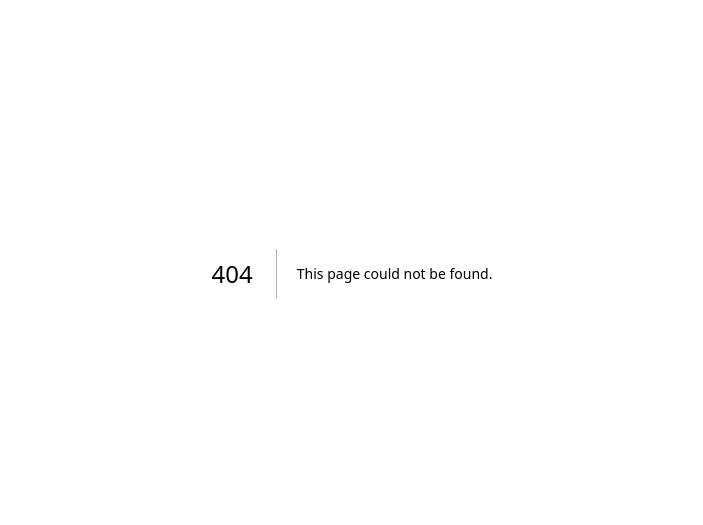
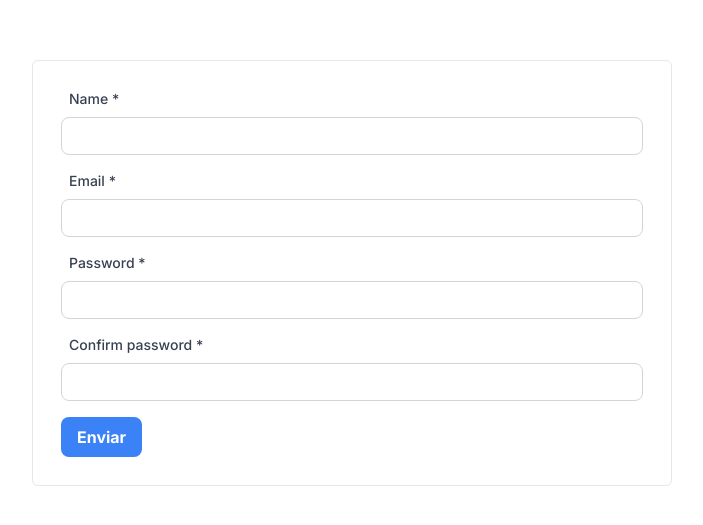
Before and after one commit to juanse1080/weather-watch, a Next.js app: page /register in a window 1280 px wide. Before the commit this address had no page. Shown: the part 127-652 px from the top of the page, without its empty margins (288-991 px from the left). Built offline with nearby package versions, Linux system fonts and the light colour scheme.

Commit message:
feat(front): add register form

```diff
--- a/package.json
+++ b/package.json
@@ -13,12 +13,17 @@
     "seed": "ts-node -r dotenv/config --compiler-options {\"module\":\"CommonJS\"} prisma/seed.ts"
   },
   "dependencies": {
+    "@hookform/resolvers": "^3.3.4",
     "@prisma/client": "^5.12.1",
+    "axios": "^1.6.8",
     "bcryptjs": "^2.4.3",
+    "clsx": "^2.1.0",
     "jsonwebtoken": "^9.0.2",
     "next": "14.1.4",
     "react": "^18",
     "react-dom": "^18",
+    "react-hook-form": "^7.51.2",
+    "tailwind-merge": "^2.2.2",
     "zod": "^3.22.4"
   },
   "devDependencies": {
--- a/src/app/globals.css
+++ b/src/app/globals.css
@@ -18,12 +18,7 @@
 
 body {
   color: rgb(var(--foreground-rgb));
-  background: linear-gradient(
-      to bottom,
-      transparent,
-      rgb(var(--background-end-rgb))
-    )
-    rgb(var(--background-start-rgb));
+
 }
 
 @layer utilities {
--- a/src/app/layout.tsx
+++ b/src/app/layout.tsx
@@ -16,7 +16,11 @@ export default function RootLayout({
 }>) {
   return (
     <html lang="en">
-      <body className={inter.className}>{children}</body>
+      <body className={inter.className}>
+        <div className="h-screen w-screen	max-w-screen max-h-screen bg-white">
+          {children}
+        </div>
+      </body>
     </html>
   )
 }
--- /dev/null
+++ b/src/app/register/layout.tsx
@@ -0,0 +1,11 @@
+import { PropsWithChildren } from 'react'
+
+export default function RegisterLayout({
+  children,
+}: Readonly<PropsWithChildren>) {
+  return (
+    <div className="w-full h-full flex justify-center items-center">
+      <div className="w-1/2 rounded-md border h-min p-3">{children}</div>
+    </div>
+  )
+}
--- /dev/null
+++ b/src/app/register/page.tsx
@@ -0,0 +1,94 @@
+'use client'
+
+import { Button, Input } from '@/components/atoms'
+import useLazyFetch from '@/hooks/useLazyFetch'
+import { registerSchema, registerSchemaType } from '@/schemas/register'
+import { transformZodIssuesToBasicObject } from '@/utils/errors'
+import { zodResolver } from '@hookform/resolvers/zod'
+import { AxiosError } from 'axios'
+import { useForm } from 'react-hook-form'
+import { ZodIssue } from 'zod'
+
+const defaultValues: Partial<registerSchemaType> = {
+  name: '',
+  email: '',
+  password: '',
+  confirmPassword: '',
+}
+
+export default function RegisterPage() {
+  const onError = (
+    error: AxiosError<{
+      errors: Partial<Record<keyof registerSchemaType, ZodIssue[]>>
+    }>,
+  ) => {
+    if (error.response?.status === 400 && error.response?.data?.errors) {
+      const errors = transformZodIssuesToBasicObject<registerSchemaType>(
+        error.response?.data?.errors,
+      )
+
+      Object.entries(errors).forEach(([field, error]) => {
+        setError(field as keyof registerSchemaType, error)
+      })
+    }
+  }
+
+  const { fetchData, loading } = useLazyFetch<any, registerSchemaType>(
+    'register',
+    onError,
+  )
+
+  const onSubmit = async (data: registerSchemaType) => {
+    await fetchData({ data, method: 'POST' })
+  }
+
+  const {
+    register,
+    setError,
+    handleSubmit,
+    formState: { errors },
+  } = useForm<registerSchemaType>({
+    defaultValues,
+    resolver: zodResolver(registerSchema),
+  })
+
+  return (
+    <form
+      className="flex flex-col gap-4 p-4"
+      onSubmit={handleSubmit(onSubmit)}
+      noValidate
+    >
+      <Input
+        required
+        label="Name"
+        error={!!errors.name}
+        helperText={errors?.name?.message}
+        {...register('name')}
+      />
+      <Input
+        required
+        label="Email"
+        error={!!errors.email}
+        helperText={errors?.email?.message}
+        {...register('email')}
+      />
+      <Input
+        required
+        label="Password"
+        error={!!errors.password}
+        helperText={errors?.password?.message}
+        {...register('password')}
+      />
+      <Input
+        required
+        label="Confirm password"
+        error={!!errors.confirmPassword}
+        helperText={errors?.confirmPassword?.message}
+        {...register('confirmPassword')}
+      />
+      <Button type="submit" loading={loading}>
+        Enviar
+      </Button>
+    </form>
+  )
+}
--- /dev/null
+++ b/src/schemas/register.ts
@@ -0,0 +1,15 @@
+import { z } from 'zod'
+
+export const registerSchema = z
+  .object({
+    name: z.string().min(1),
+    email: z.string().min(1).email(),
+    password: z.string().min(1),
+    confirmPassword: z.string().min(1),
+  })
+  .refine((data) => data.password === data.confirmPassword, {
+    message: "Passwords don't match",
+    path: ['confirmPassword'],
+  })
+
+export type registerSchemaType = z.infer<typeof registerSchema>
--- /dev/null
+++ b/src/utils/errors.ts
@@ -0,0 +1,43 @@
+import { ErrorOption } from 'react-hook-form'
+import { ZodIssue } from 'zod'
+
+type CustomZodIssue = {
+  path: (string | number)[]
+  message: string
+  type?: string
+} & Partial<ZodIssue>
+
+export const transformZodIssues = <TData extends Record<string, unknown>>(
+  issues: CustomZodIssue[],
+) => {
+  return issues.reduce(
+    (acc, issue) => {
+      const field = issue.path[0] as keyof TData
+
+      if (field in acc) acc[field].push(issue)
+      else acc[field] = [issue]
+
+      return acc
+    },
+    {} as Record<keyof TData, CustomZodIssue[]>,
+  ) as Partial<Record<keyof TData, CustomZodIssue[]>>
+}
+
+export const transformZodIssuesToBasicObject = <
+  TData extends Record<string, unknown>,
+>(
+  errors?: Partial<Record<keyof TData, CustomZodIssue[]>>,
+) => {
+  if (!errors) return {} as Partial<Record<keyof TData, ErrorOption>>
+
+  return Object.entries(errors).reduce((acc, [field, issue]) => {
+    const currentIssue = issue as CustomZodIssue[]
+    return {
+      ...acc,
+      [field]: {
+        message: currentIssue[0].message,
+        type: currentIssue[0].type ?? 'custom',
+      },
+    }
+  }, {}) as Partial<Record<keyof TData, ErrorOption>>
+}
```
Also changed, not shown: 1 other file (tests, documents, lock files or other folders).
